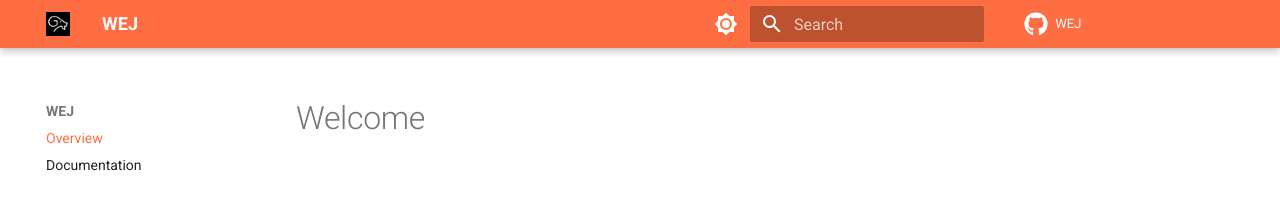
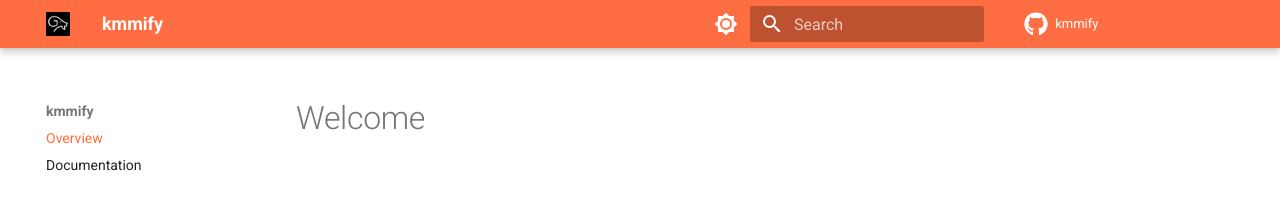
Before and after one commit to goatbytes/kmmify, an MkDocs documentation site: the page built from docs/index.md, in a window 1280 px wide. Shown: the top 208 px of the page. Built offline with MkDocs 1.6.1 and Material for MkDocs 9.7.7, drawn with Linux system fonts in a browser that asks for light colours; comment, search, counter and statistics services are not loaded.

Commit message:
Update mkdocs.yml

```diff
--- a/mkdocs.yml
+++ b/mkdocs.yml
@@ -1,7 +1,7 @@
-site_name: WEJ
-site_url: https://goatbytes.github.io/wej
-repo_name: WEJ
-repo_url: https://github.com/goatbytes/WEJ
+site_name: kmmify
+site_url: https://goatbytes.github.io/kmmify
+repo_name: kmmify
+repo_url: https://github.com/goatbytes/kmmify
 site_description: "A cutting-edge cross-platform SDK designed to streamline the process of uniquely identifying devices across different platforms."
 site_author: GoatBytes.IO
 remote_branch: gh-pages
```
